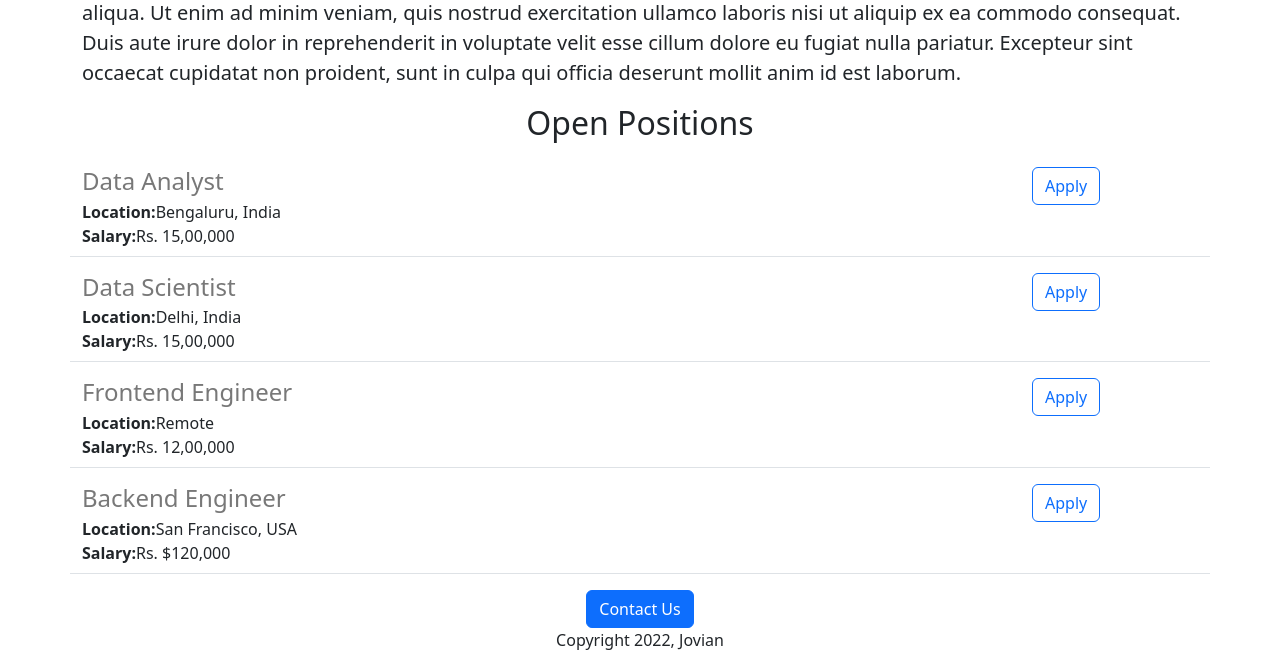
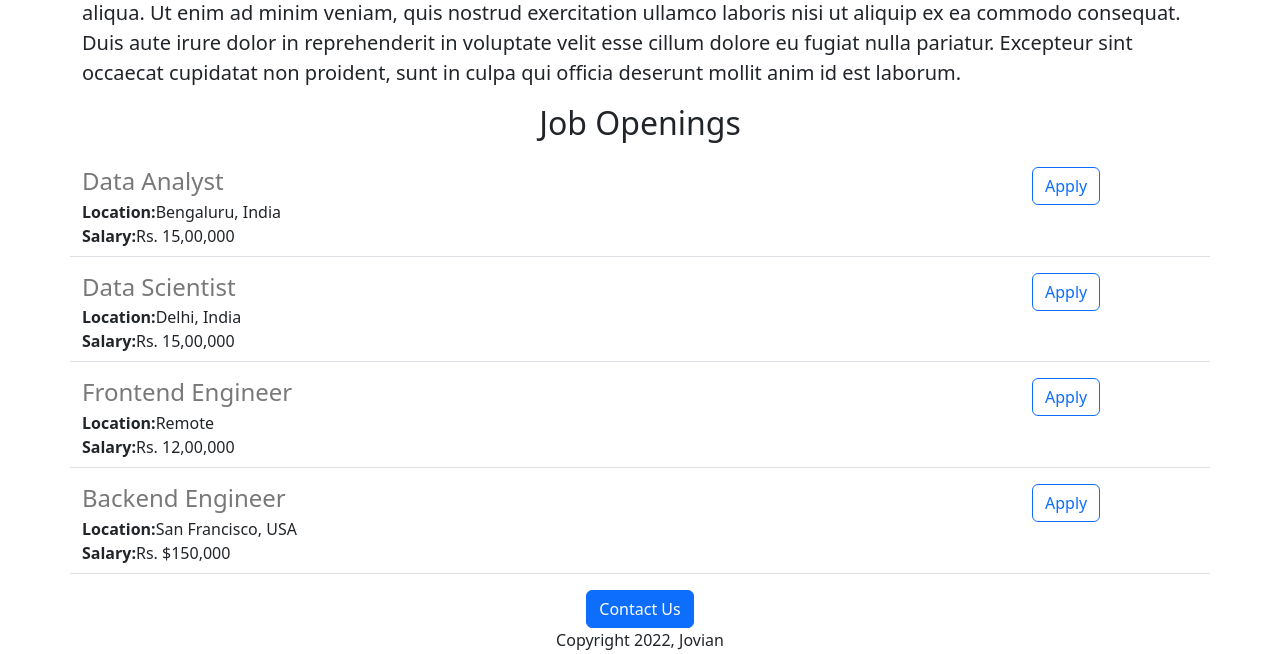
Before and after one commit to wontonburritos/jovian-careers-website-v2, a Flask app: page / in a window 1280 px wide. Shown: the part 518-1172 px from the top of the page. Run offline with Flask 3, Linux system fonts and the light colour scheme.

Commit message:
made some changes

```diff
--- a/app.py
+++ b/app.py
@@ -25,7 +25,7 @@ JOBS = [
         'id': 4,
         'title': 'Backend Engineer',
         'location': 'San Francisco, USA',
-        'salary': 'Rs. $120,000'
+        'salary': 'Rs. $150,000'
     },
 ]
 
--- a/templates/home.html
+++ b/templates/home.html
@@ -21,7 +21,7 @@
         <p class="lead">
             Lorem ipsum dolor sit amet, consectetur adipiscing elit, sed do eiusmod tempor incididunt ut labore et dolore magna aliqua. Ut enim ad minim veniam, quis nostrud exercitation ullamco laboris nisi ut aliquip ex ea commodo consequat. Duis aute irure dolor in reprehenderit in voluptate velit esse cillum dolore eu fugiat nulla pariatur. Excepteur sint occaecat cupidatat non proident, sunt in culpa qui officia deserunt mollit anim id est laborum.
         </p>
-        <h2 class="text-center mt-2 mb-4">Open Positions</h2>
+        <h2 class="text-center mt-2 mb-4">Job Openings</h2>
         <p>
             {% for job in jobs %}
             {% include 'jobitem.html' %}
```
